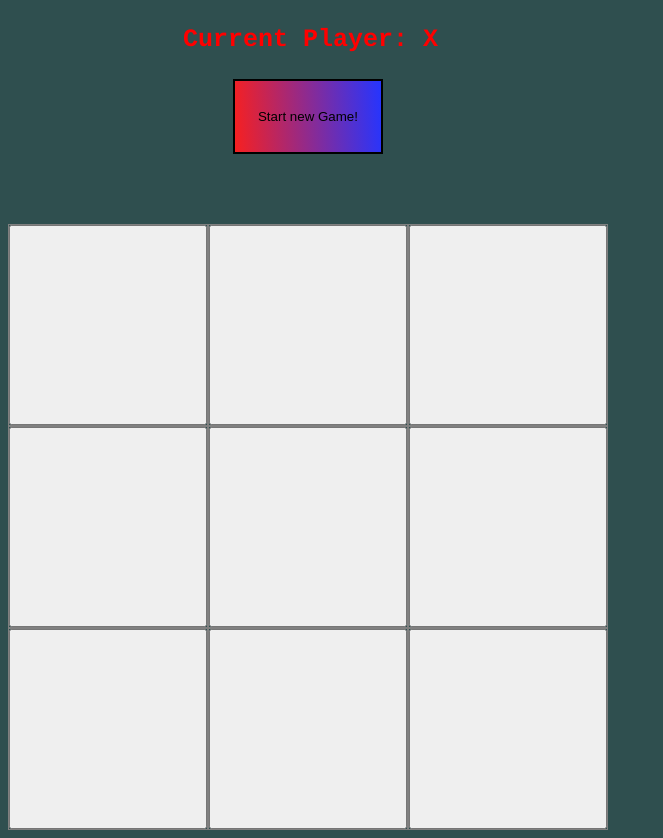
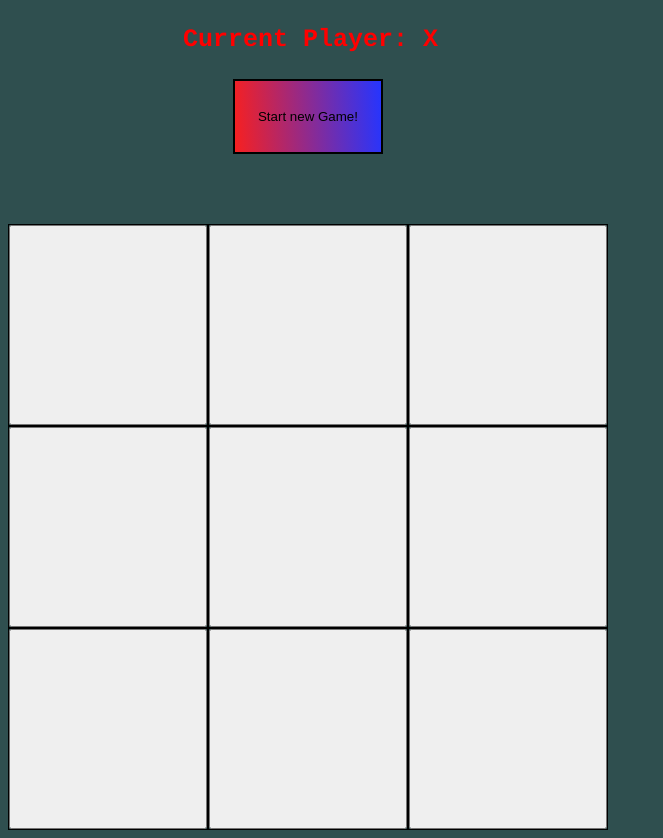
Before and after one commit to TahroO/TicTacAngular, an Angular app: page / in a window 1280 px wide. Shown: the whole page, without its empty margins (0-663 px from the left). Built offline with nearby package versions, Linux system fonts and the light colour scheme.

Commit message:
keyframes for startButton

```diff
--- a/src/app/board/board.component.css
+++ b/src/app/board/board.component.css
@@ -5,9 +5,12 @@ main {
   grid-gap: 0px;
 }
 app-square {
-  border: 1px gray solid;
+  border: 1px black solid;
   height: 200px;
 }
+
+
+
 .startButton {
   margin-left: 225px;
   margin-bottom: 20px;
@@ -17,6 +20,10 @@ app-square {
   background: rgb(247,32,32);
   background: linear-gradient(86deg, rgba(247,32,32,1) 0%, rgba(37,53,255,1) 100%);
   border: 2px black solid;
+
+}
+.startButton:hover {
+  animation: pulse 2s infinite;
 }
 
 .startButtonContainer {
@@ -52,3 +59,17 @@ app-square {
 #headX {
   color: red;
 }
+
+@keyframes pulse {
+  0% {
+    transform: scale(1);
+  }
+
+  50% {
+    transform: scale(1.1);
+  }
+
+  100% {
+    transform: scale(1);
+  }
+}
```
